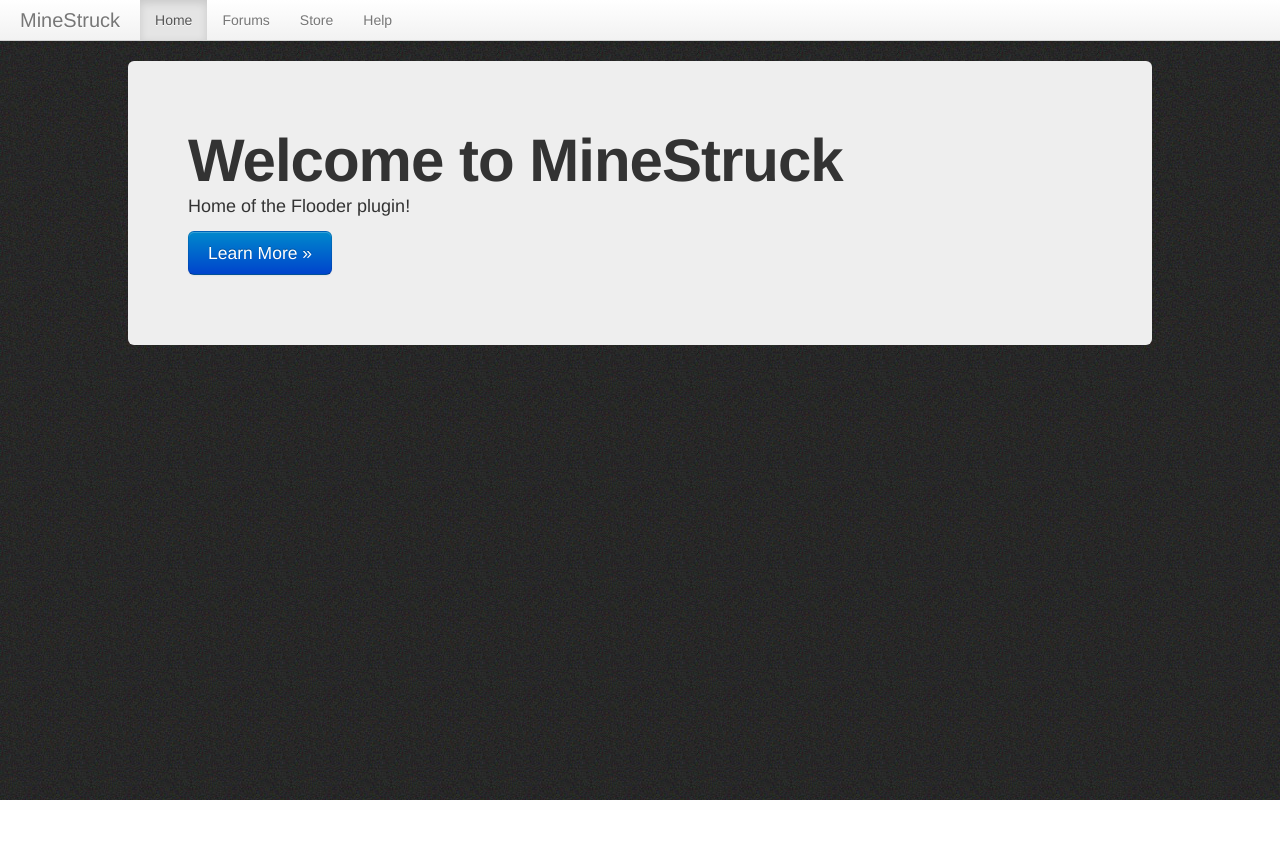
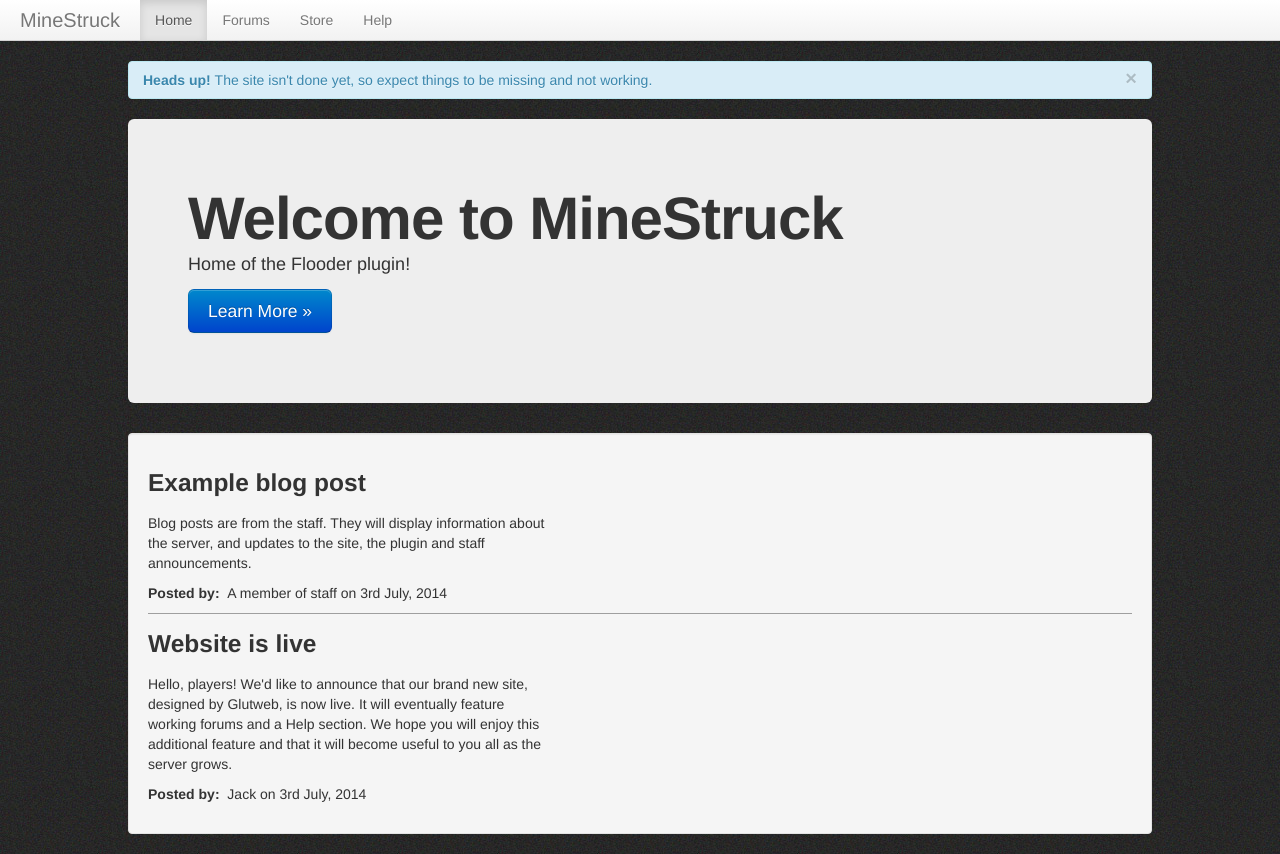
Before and after one commit to lorddominayte/FlooderWeb, a plain HTML site: page index.html in a window 1280 px wide. Before the commit the page ends 800 px from the top, so only its background shows below. Drawn offline with Linux system fonts and the light colour scheme.

Commit message:
Added blog section

```diff
--- a/index.html
+++ b/index.html
@@ -37,6 +37,21 @@
 			</div>
 		</div>
 		<div style="padding-left:10%;padding-right:10%;padding-top:20px;">
+			<div class="alert alert-info" id="alert-1">
+				<strong>
+					Heads up!
+				</strong>
+				The site isn't done yet, so expect things to be missing and not working.
+				<a href="#" onclick="closealert('alert-1')" class="close">
+					&times;
+				</a>
+				<script>
+					function closealert(obj){
+						object = document.getElementById(obj);
+						object.style.display = "none";
+					}
+				</script>
+			</div>
 			<div class="hero-unit">
 				<h1>
 					Welcome to MineStruck
@@ -50,6 +65,50 @@
 					</a>
 				</p>
 			</div>
+			<div class="well">
+				<div>
+					<p>
+						<h3>
+							Example blog post
+						</h3>
+						<p style="width:400px;">
+							Blog posts are from the staff. They will display information about the server, and
+							updates to the site, the plugin and staff announcements.
+						</p>
+					</p>
+				</div>
+				<div>
+					<p>
+						<strong>
+							Posted by:
+						</strong>
+						&nbsp;A member of staff on 3rd July, 2014
+					</p>
+				</div>
+				<div style="border-top:1px solid #9f9f9f;">
+				</div>
+				<div>
+					<p>
+						<h3>
+							Website is live
+						</h3>
+						<p style="width:400px;">
+							Hello, players! We'd like to announce that our brand new site, designed by Glutweb,
+							is now live. It will eventually feature working forums and a Help section. We hope
+							you will enjoy this additional feature and that it will become useful to you all as
+							the server grows.
+						</p>
+					</p>
+				</div>
+				<div>
+					<p>
+						<strong>
+							Posted by:
+						</strong>
+						&nbsp;Jack on 3rd July, 2014
+					</p>
+				</div>
+			</div><!--/well-->
 		</div><!--/container-->
 	</body>
 </html>
```
